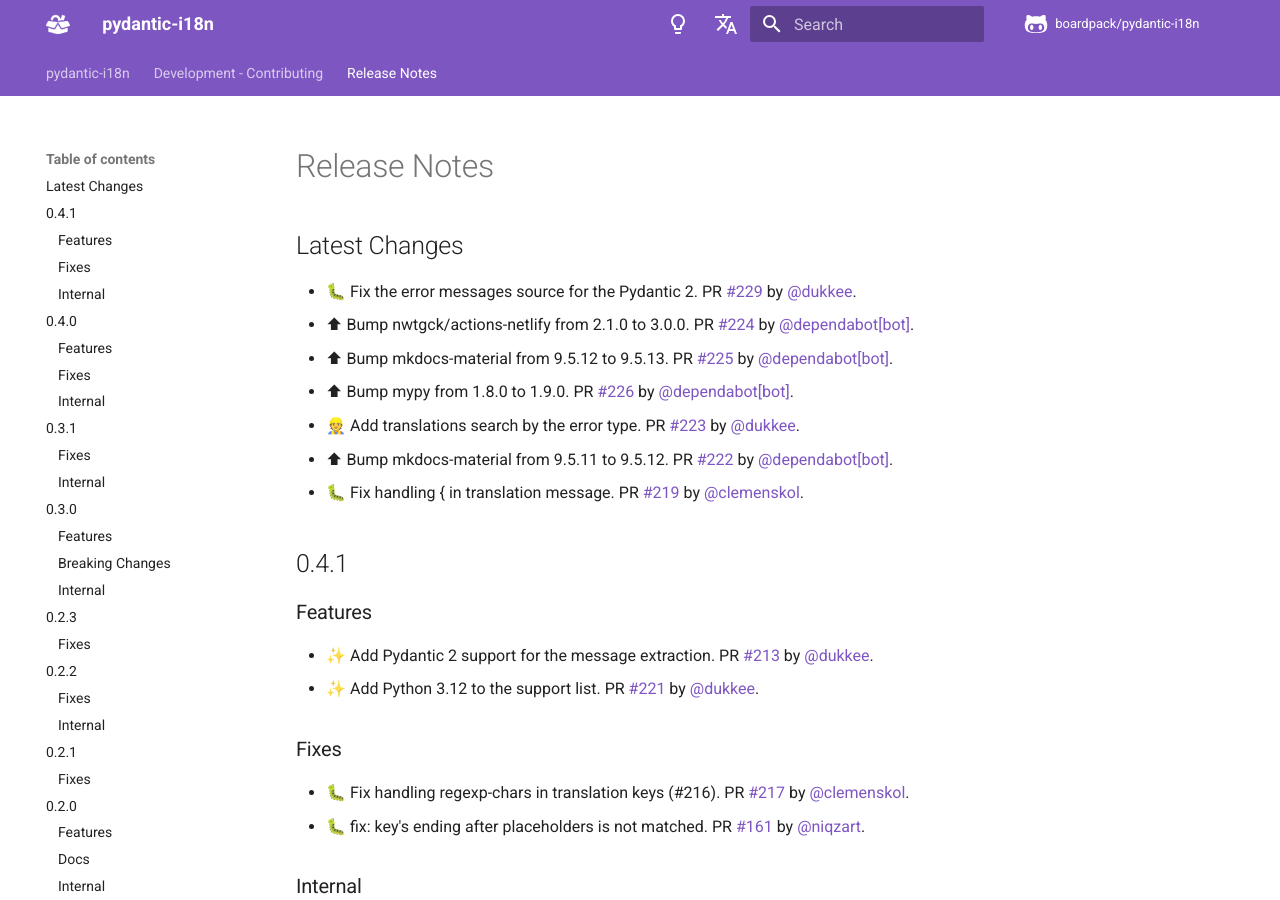
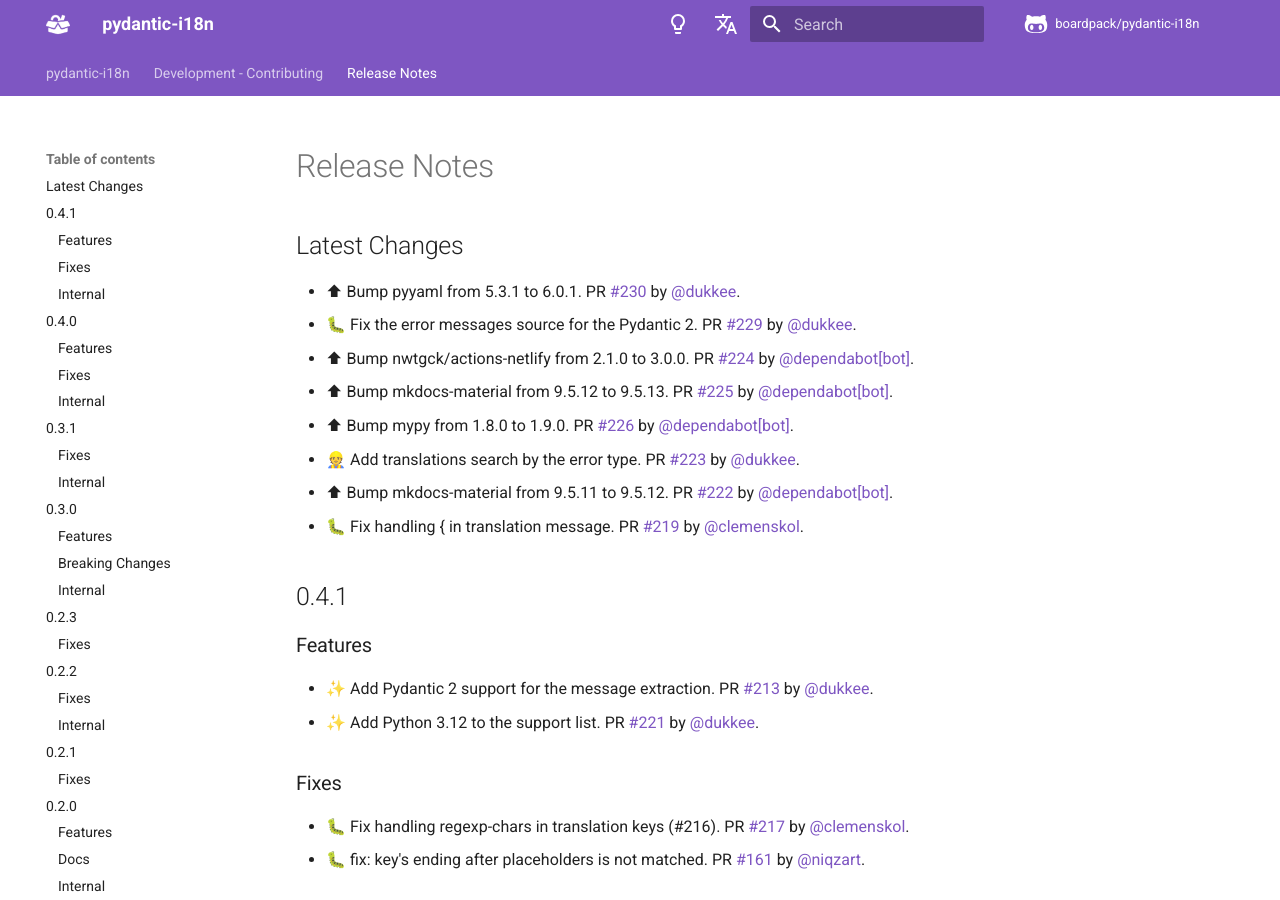
Before and after one commit to boardpack/pydantic-i18n, an MkDocs documentation site: the page built from docs/en/docs/release-notes.md, in a window 1280 px wide and 900 px high. Built offline with MkDocs 1.6.1 and Material for MkDocs 9.7.7, drawn with Linux system fonts in a browser that asks for light colours; comment, search, counter and statistics services are not loaded.

Commit message:
📝 Update release notes

```diff
--- a/docs/en/docs/release-notes.md
+++ b/docs/en/docs/release-notes.md
@@ -2,6 +2,7 @@
 
 ## Latest Changes
 
+* ⬆ Bump pyyaml from 5.3.1 to 6.0.1. PR [#230](https://github.com/boardpack/pydantic-i18n/pull/230) by [@dukkee](https://github.com/dukkee).
 * 🐛 Fix the error messages source for the Pydantic 2. PR [#229](https://github.com/boardpack/pydantic-i18n/pull/229) by [@dukkee](https://github.com/dukkee).
 * ⬆ Bump nwtgck/actions-netlify from 2.1.0 to 3.0.0. PR [#224](https://github.com/boardpack/pydantic-i18n/pull/224) by [@dependabot[bot]](https://github.com/apps/dependabot).
 * ⬆ Bump mkdocs-material from 9.5.12 to 9.5.13. PR [#225](https://github.com/boardpack/pydantic-i18n/pull/225) by [@dependabot[bot]](https://github.com/apps/dependabot).
```
